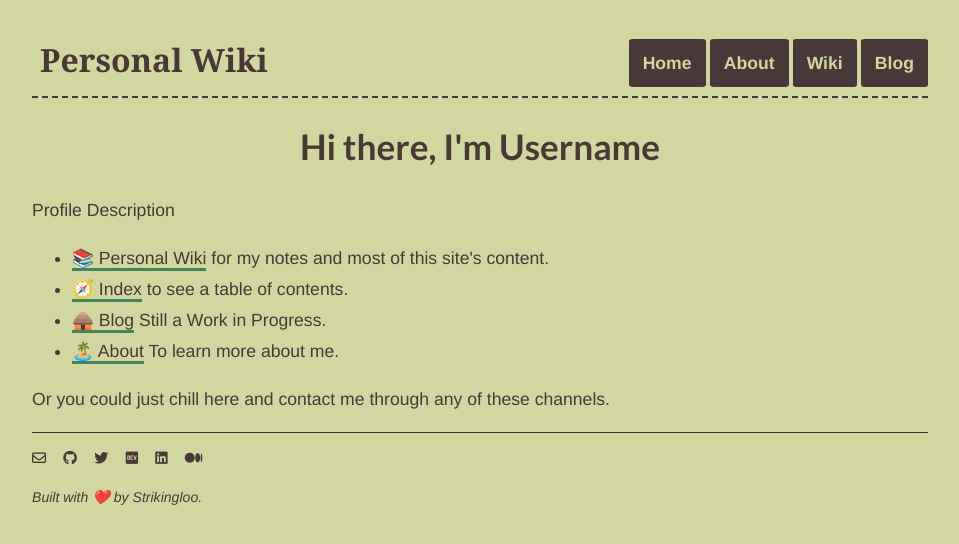
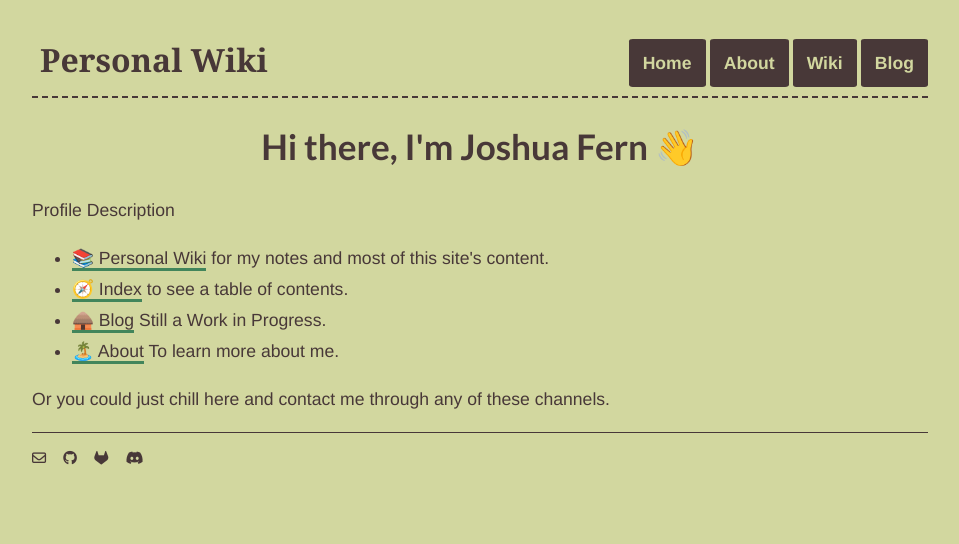
Before and after one commit to JoshuaFern/joshuafern.github.io, a Jekyll site: the page built from index.html, in a window 1280 px wide. Shown: the top 544 px of the page, without its empty margins (160-1119 px from the left). Built offline with Jekyll 4.4.1, drawn with Linux system fonts in a browser that asks for light colours; nearby versions of some CDN libraries.

Commit message:
first steps

```diff
--- a/_layouts/default.html
+++ b/_layouts/default.html
@@ -63,14 +63,10 @@
 			</div><!-- /.container -->
 			<footer>
 	    		<ul>
-	        		<li><a href="mailto:lucianostrika44@gmail.com" rel="me"><i class="far fa-envelope"></i></a></li>
-	        		<li><a href="https://github.com/strikingloo" rel="me"><i class="fab fa-github"></i></a></li>
-			        <li><a href="http://twitter.com/strikingloo" rel="me"><i class="fab fa-twitter"></i></a></li>
-			        <li><a href="http://dev.to/strikingloo" rel="me"><i class="fab fa-dev"></i></a></li>
-			        <li><a href="http://www.linkedin.com/in/luciano-strika" rel="me"><i class="fab fa-linkedin"></i></a></li>
-				<li><a href="https://www.medium.com/@StrikingLoo" rel="me"> <i class="fab fa-medium"></i> </a></li>
-				</ul>
-				<p><i>Built with ❤️ by <a href="https://strikingloo.github.io/">Strikingloo</a>.</i></p>
+	        		<li><a href="mailto:jdf@sdf.org" rel="me"><i class="far fa-envelope"></i></a></li>
+	        		<li><a href="https://github.com/joshuafern" rel="me"><i class="fab fa-github"></i></a></li>
+			        <li><a href="https://gitlab.com/joshuafern" rel="me"><i class="fab fa-gitlab"></i></a></li>
+				<li><a href="https://discord.gg/EWfpc2N" rel="me"> <i class="fab fa-discord"></i> </a></li>
 			</footer>
 
 			<script defer src="https://kit.fontawesome.com/695103c91f.js" crossorigin="anonymous"></script>
--- a/index.html
+++ b/index.html
@@ -1,10 +1,10 @@
 ---
 layout: default
-title: Personal Website
+title: Digital Gardening
 ---
 <div class="blurb">
 
-	<h1>Hi there, I'm Username</h1>
+	<h1>Hi there, I'm Joshua Fern 👋</h1>
 
 	<p> Profile Description </p>
 	<ul>
```
Also changed, not shown: about/index.md (+7 -2 lines), 2 other files.
